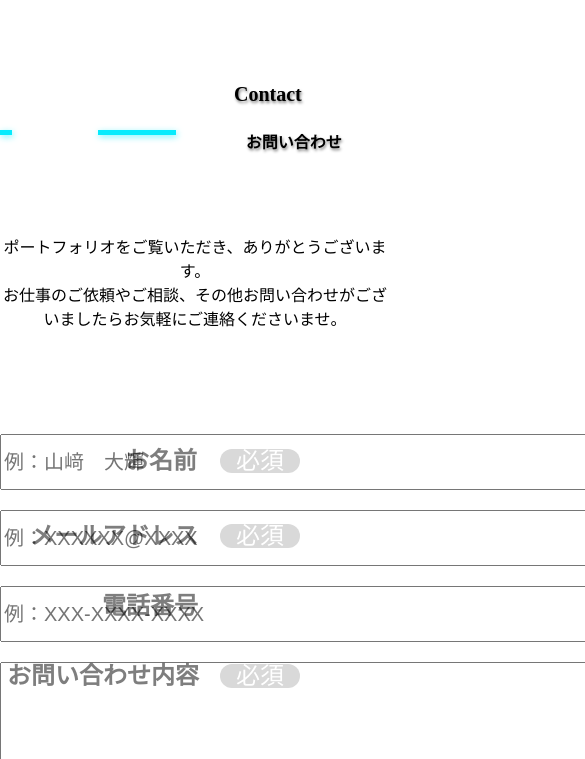
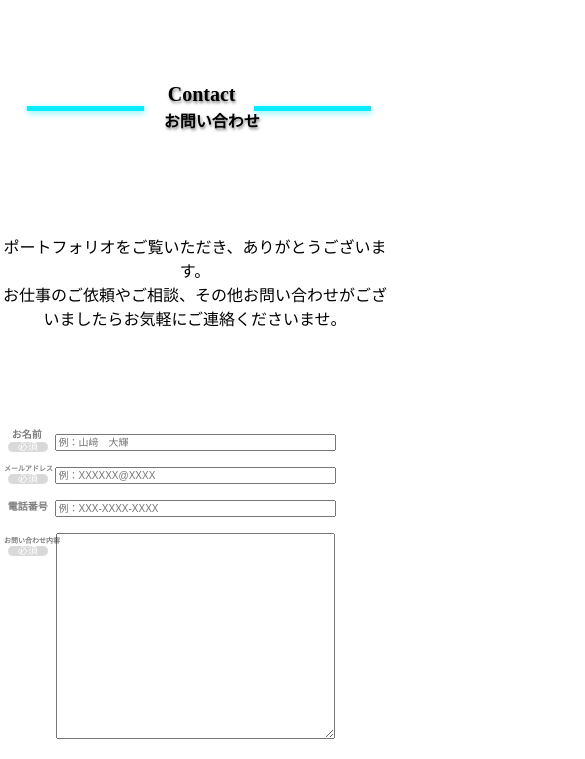
Before and after one commit to TaikiYamasaki/Portfolio1, a plain HTML site: page contact.html in a window 390 px wide. Shown: the part 66-825 px from the top of the page, 585 px wide, since content can reach past the window. Drawn offline with Linux system fonts and the light colour scheme.

Commit message:
20250927

```diff
--- a/css/contact.css
+++ b/css/contact.css
@@ -121,13 +121,13 @@ a {
 @media screen and (max-width:768px) {
     .contact_title h2 {
         top: 50%;
-        left: 60%;
+        left: 43%;
         font-size: 20PX;
     }
 
     .contact_title h3 {
-        top: 67%;
-        left: 63%;
+        top: 60%;
+        left: 42%;
         font-size: 16px;
     }
 
@@ -137,6 +137,18 @@ a {
 
     .contact_text p {
         font-size: 16px;
+    }
+
+    .hr7 {
+        width: 30%;
+        top: 52%;
+        left: 65%;
+    }
+
+    .hr8 {
+        width: 30%;
+        top: 52%;
+        left: 7%;
     }
 }
 
@@ -151,7 +163,7 @@ form {
 }
 
 input {
-    margin-bottom: 20px;
+    margin-bottom: 1rem;
     height: 50px;
     font-size: 20px;
     width: 800px;
@@ -239,6 +251,62 @@ button {
 }
 
 @media screen and (max-width:768px) {
+    input {
+        height: 40%;
+        width: 70%;
+        font-size: 10px
+    }
+
+    textarea {
+        height: 200px;
+        width: 70%;
+        font-size: 10px
+    }
+
+    .name_title h2 {
+        font-size: 10px;
+        top: -0.5%;
+        left: 3%;
+    }
+
+    .name_title p {
+        font-size: 10px;
+        width: 40px;
+        top: 1%;
+        left: 2%;
+    }
+
+    .email_title h2 {
+        font-size: 7px;
+        top: 4%;
+        left: 1%;
+    }
+
+    .email_title p {
+        font-size: 10px;
+        width: 40px;
+        top: 5%;
+        left: 2%;
+    }
+
+    .tel_title h2 {
+        font-size: 10px;
+        top: 8.5%;
+        left: 2%;
+    }
+
+    .inquiry_title h2 {
+        font-size: 7px;
+        top: 13%;
+        left: 1%;
+    }
+
+    .inquiry_title p {
+        font-size: 10px;
+        width: 40px;
+        top: 14%;
+        left: 2%;
+    }
 
 }
 
```
